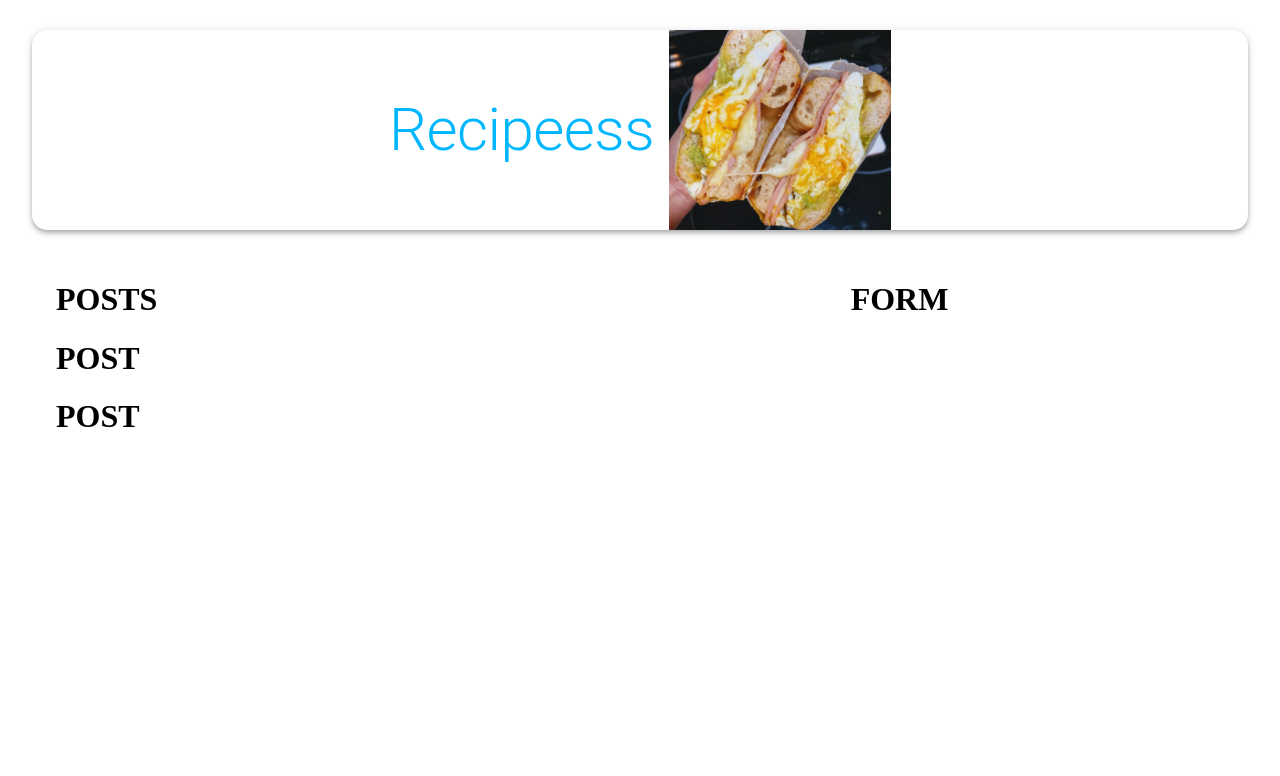
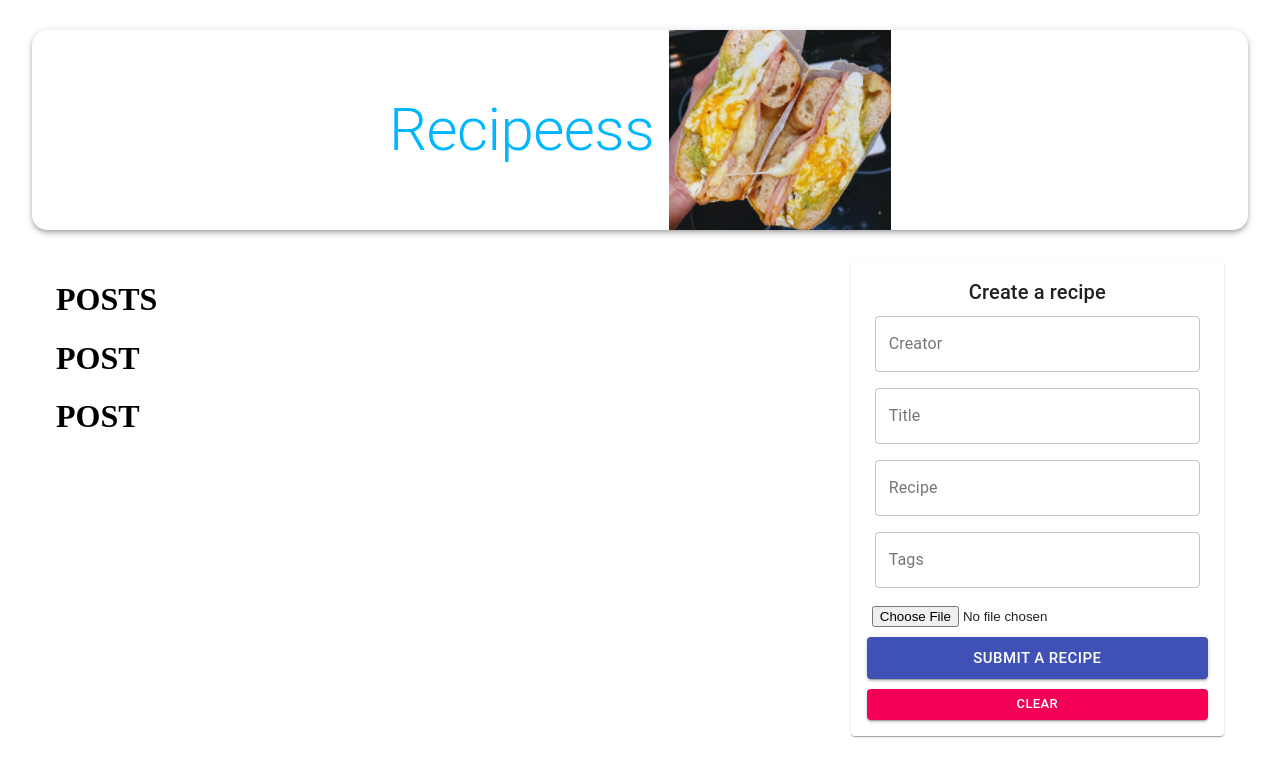
Before and after one commit to jeminsieow/recipe-app, a React (Create React App) app in the folder client/: page / in a window 1280 px wide. Shown: the top 776 px of the page. Built offline with nearby package versions, Linux system fonts and the light colour scheme; no server answers.

Commit message:
Add form frontend

```diff
--- a/client/src/components/Form/Form.js
+++ b/client/src/components/Form/Form.js
@@ -1,11 +1,95 @@
-import React from 'react';
-import useStyles from './styles';
+import React, { useState } from "react";
+import { TextField, Button, Typography, Paper } from "@material-ui/core";
+import FileBase from "react-file-base64";
+
+import useStyles from "./styles";
 
 const Form = () => {
+  const [postData, setPostData] = useState({
+    creator: "",
+    title: "",
+    recipe: "",
+    tags: "",
+    selectedFile: "",
+  });
   const classes = useStyles();
+
+  const handleSubmit = () => {};
+
+  const clear = () => {
+
+  }
+
   return (
-    <h1>FORM</h1>
-  )
-}
+    <Paper className={classes.paper}>
+      <form
+        autoComplete="off"
+        noValidate
+        className={`${classes.root} ${classes.form}`}
+        onSubmit={handleSubmit}
+      >
+        <Typography variant="h6">Create a recipe</Typography>
+        <TextField
+          name="creator"
+          variant="outlined"
+          label="Creator"
+          fullWidth
+          value={postData.creator}
+          onChange={(e) =>
+            setPostData({ ...postData, creator: e.target.value })
+          }
+        />
+        <TextField
+          name="title"
+          variant="outlined"
+          label="Title"
+          fullWidth
+          value={postData.title}
+          onChange={(e) => setPostData({ ...postData, title: e.target.value })}
+        />
+        <TextField
+          name="recipe"
+          variant="outlined"
+          label="Recipe"
+          fullWidth
+          value={postData.recipe}
+          onChange={(e) => setPostData({ ...postData, recipe: e.target.value })}
+        />
+        <TextField
+          name="tags"
+          variant="outlined"
+          label="Tags"
+          fullWidth
+          value={postData.tags}
+          onChange={(e) => setPostData({ ...postData, tags: e.target.value })}
+        />
+        <div className={classes.fileInput}>
+          <FileBase
+            type="file"
+            multiple={false}
+            onDone={({ base64 }) =>
+              setPostData({ ...postData, selectedFile: base64 })
+            }
+          />
+        </div>
+        <Button
+          className={classes.buttonSubmit}
+          variant="contained"
+          color="primary"
+          size="large"
+          type="submit"
+          fullWidth
+        >Submit a recipe</Button>
+        <Button
+          variant="contained"
+          color="secondary"
+          size="small"
+          onClick={clear}
+          fullWidth
+        >Clear</Button>
+      </form>
+    </Paper>
+  );
+};
 
 export default Form;
```
